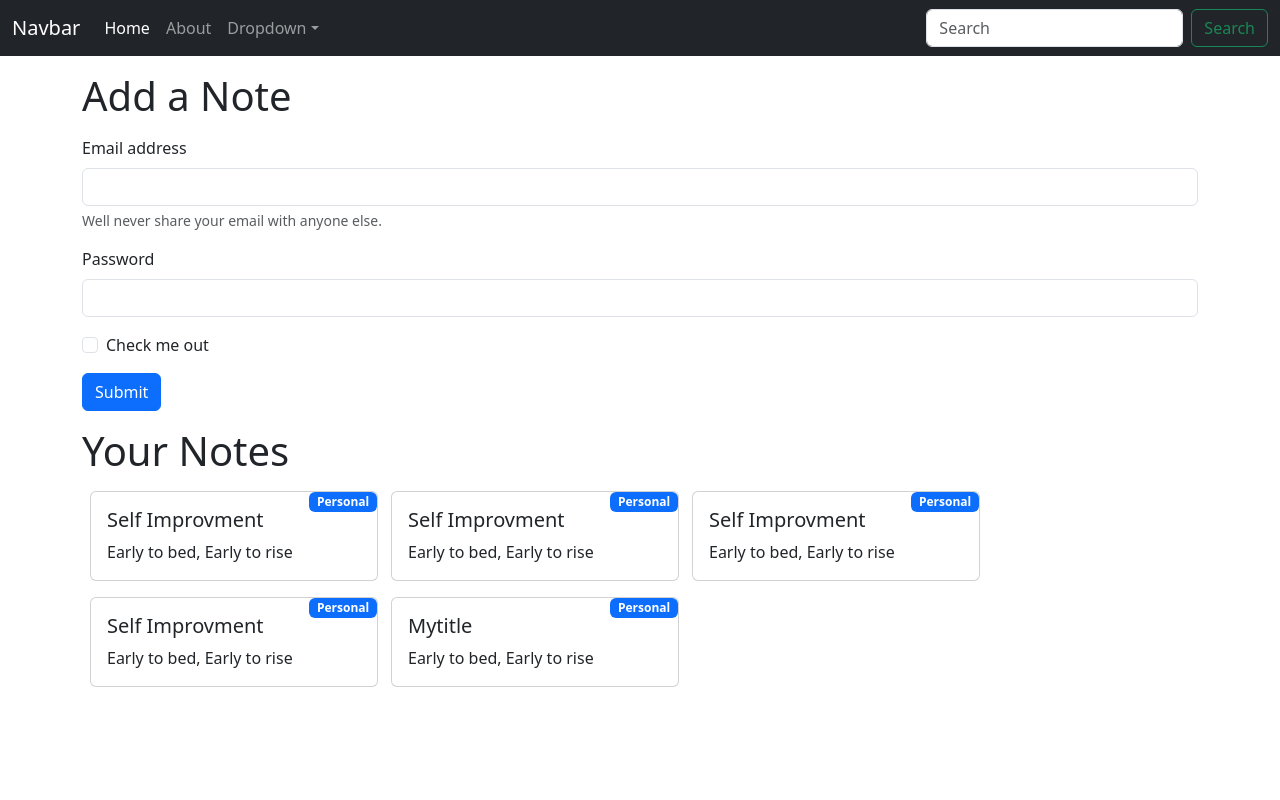
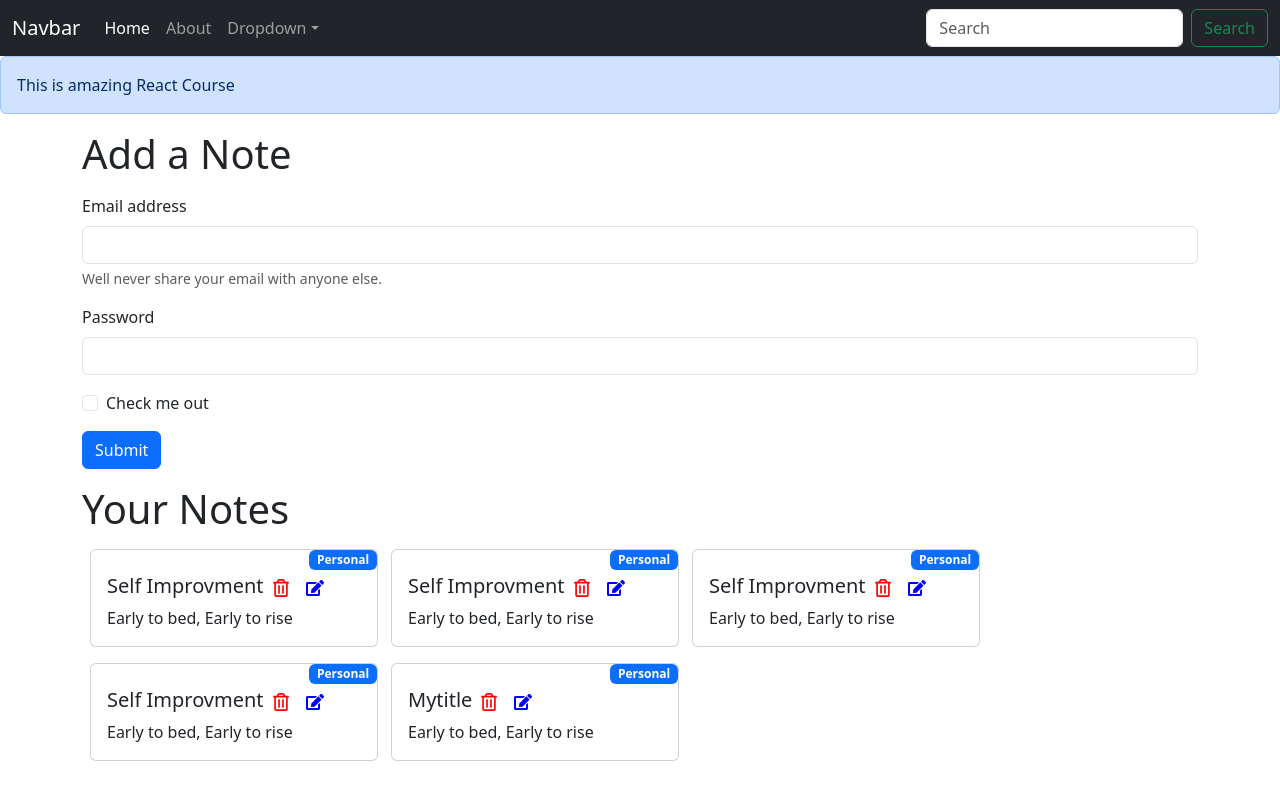
Before and after one commit to ManjiCoder/iNoteBook, a React (Vite) app: page / in a window 1280 px wide. Built offline with nearby package versions, Linux system fonts and the light colour scheme.

Commit message:
Video - 62 ✔ Adding font awesome icons to iNotebook  - ✔

```diff
--- a/package.json
+++ b/package.json
@@ -14,6 +14,7 @@
 		"express": "^4.18.2",
 		"react": "^18.2.0",
 		"react-dom": "^18.2.0",
+		"react-icons": "^4.7.1",
 		"react-router-dom": "^6.8.1"
 	},
 	"devDependencies": {
--- a/src/App.jsx
+++ b/src/App.jsx
@@ -3,6 +3,7 @@ import {
   Routes,
   Route,
 } from 'react-router-dom';
+import Alert from './components/Alert';
 import Navbar from './components/Navbar';
 import NoteState from './context/notes/NoteState';
 import About from './pages/About';
@@ -13,6 +14,7 @@ function App() {
     <BrowserRouter>
       <NoteState>
         <Navbar />
+        <Alert message="This is amazing React Course" />
         <div className="container">
           <Routes>
             <Route exact path="/" element={<Home />} />
--- /dev/null
+++ b/src/components/Alert.jsx
@@ -0,0 +1,14 @@
+import React from 'react';
+
+function Alert(props) {
+  const { message } = props;
+  return (
+    <div>
+      <div className="alert alert-primary" role="alert">
+        {message}
+      </div>
+    </div>
+  );
+}
+
+export default Alert;
--- a/src/components/NoteItem.jsx
+++ b/src/components/NoteItem.jsx
@@ -1,4 +1,5 @@
 import React from 'react';
+import { FaRegTrashAlt, FaEdit } from 'react-icons/fa';
 
 function NoteItem(props) {
   // eslint-disable-next-line react/destructuring-assignment, react/prop-types
@@ -8,7 +9,13 @@ function NoteItem(props) {
       <div className="card" style={{ width: '18rem' }}>
         <span className="badge bg-primary" style={{ position: 'absolute', right: 0, textTransform: 'capitalize' }}>{tag}</span>
         <div className="card-body">
-          <h5 className="card-title">{title}</h5>
+          <h5 className="card-title d-flex justify-between mt-2">
+            {title}
+            <span className="icons-container">
+              <FaRegTrashAlt className="icons mx-2" />
+              <FaEdit className="icons mx-2" />
+            </span>
+          </h5>
           <p className="card-text">{description}</p>
         </div>
       </div>
--- a/src/index.css
+++ b/src/index.css
@@ -1,3 +1,13 @@
-.showLink {
-    color: red !important;
+.icons {
+    cursor: pointer;
+    font-size: large;
+    place-self: end;
 }
+
+.icons:nth-child(1) {
+    color: red;
+}
+
+.icons:nth-child(2) {
+    color: blue;
+}
```
Also changed, not shown: 1 other file (tests, documents, lock files or other folders).
